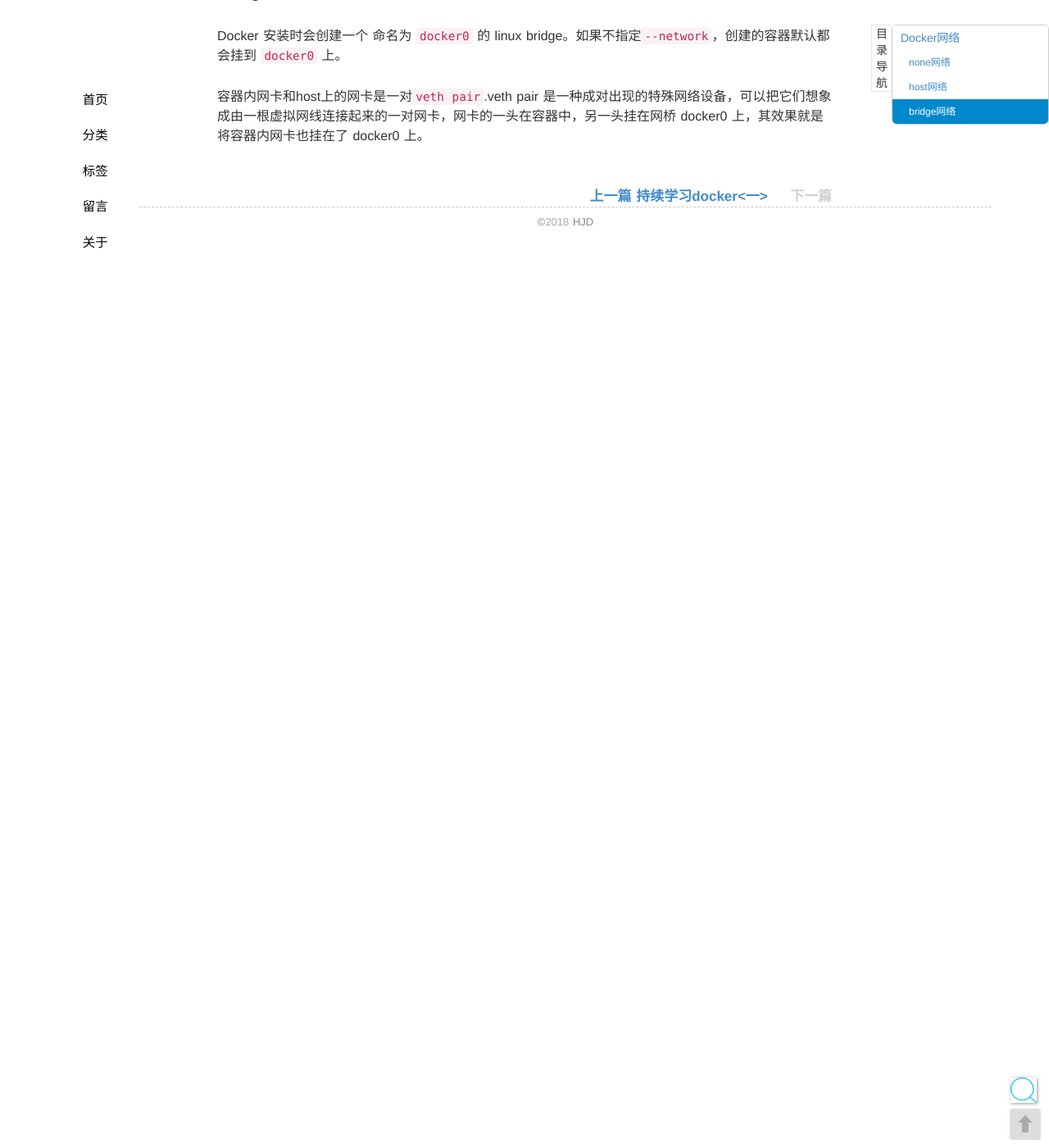
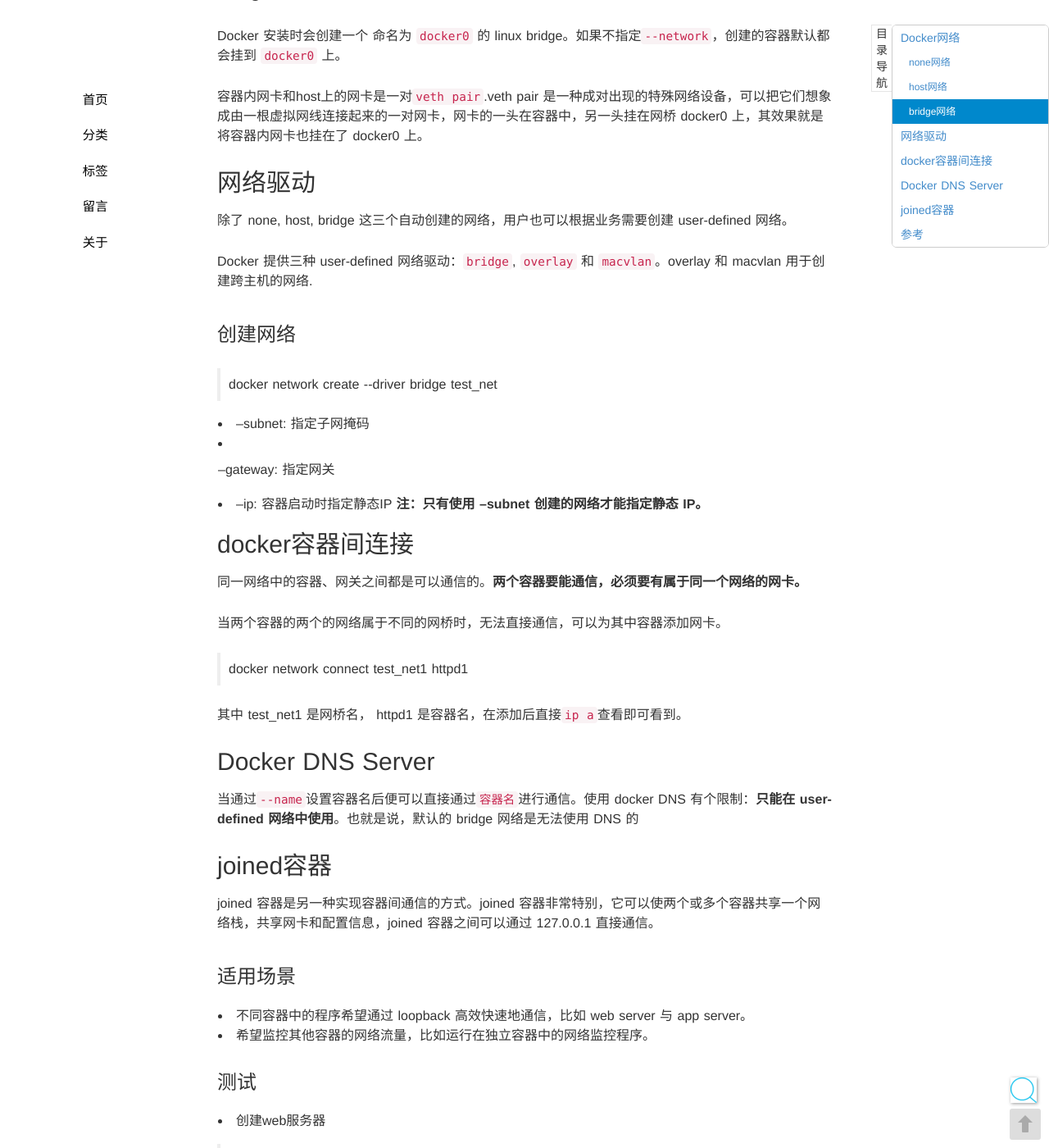
Before and after one commit to seekplum/seekplum.github.io, a Jekyll site: the page built from _posts/2018-08-25-continuous-learning-docker-2.md, in a window 1280 px wide and 1400 px high, scrolled down 811 px. Shown: the whole window at 82% size. Built offline with Jekyll 4.4.1, drawn with Linux system fonts in a browser that asks for light colours; comment, search, counter and statistics services are not loaded; some of the changed text lies outside the part shown.

```diff
--- a/_posts/2018-08-25-continuous-learning-docker-2.md
+++ b/_posts/2018-08-25-continuous-learning-docker-2.md
@@ -31,3 +31,55 @@ none 网络就是什么都没有的网络。挂在这个网络下的容器除了
 Docker 安装时会创建一个 命名为 `docker0` 的 linux bridge。如果不指定`--network`，创建的容器默认都会挂到 `docker0` 上。
 
 容器内网卡和host上的网卡是一对`veth pair`.veth pair 是一种成对出现的特殊网络设备，可以把它们想象成由一根虚拟网线连接起来的一对网卡，网卡的一头在容器中，另一头挂在网桥 docker0 上，其效果就是将容器内网卡也挂在了 docker0 上。
+
+
+## 网络驱动
+除了 none, host, bridge 这三个自动创建的网络，用户也可以根据业务需要创建 user-defined 网络。
+
+Docker 提供三种 user-defined 网络驱动：`bridge`, `overlay` 和 `macvlan`。overlay 和 macvlan 用于创建跨主机的网络.
+
+### 创建网络
+> docker network create \-\-driver bridge test_net
+
+* --subnet: 指定子网掩码
+* --gateway: 指定网关
+
+* --ip: 容器启动时指定静态IP
+**注：只有使用 --subnet 创建的网络才能指定静态 IP。**
+
+
+## docker容器间连接
+同一网络中的容器、网关之间都是可以通信的。**两个容器要能通信，必须要有属于同一个网络的网卡。**
+
+当两个容器的两个的网络属于不同的网桥时，无法直接通信，可以为其中容器添加网卡。
+
+> docker network connect test_net1 httpd1
+
+其中 test_net1 是网桥名， httpd1 是容器名，在添加后直接`ip a`查看即可看到。
+
+
+## Docker DNS Server
+当通过`--name`设置容器名后便可以直接通过`容器名`进行通信。使用 docker DNS 有个限制：**只能在 user-defined 网络中使用**。也就是说，默认的 bridge 网络是无法使用 DNS 的
+
+## joined容器
+joined 容器是另一种实现容器间通信的方式。joined 容器非常特别，它可以使两个或多个容器共享一个网络栈，共享网卡和配置信息，joined 容器之间可以通过 127.0.0.1 直接通信。
+
+### 适用场景
+* 不同容器中的程序希望通过 loopback 高效快速地通信，比如 web server 与 app server。
+* 希望监控其他容器的网络流量，比如运行在独立容器中的网络监控程序。
+
+### 测试
+* 创建web服务器
+
+> docker run -itd \-\-name=httpd3 httpd
+
+* 创建 busybox 容器
+
+> docker run -it \-\-name=busybox3 \-\-network=container:httpd3 busybox
+
+* 测试
+
+> wget 127.0.0.1
+
+## 参考
+[理解容器之间的连通性 ](https://www.cnblogs.com/CloudMan6/p/7087765.html)
```
Also changed, not shown: _posts/2018-08-28-dev-null-stdout.md (added, +41 -0 lines).
